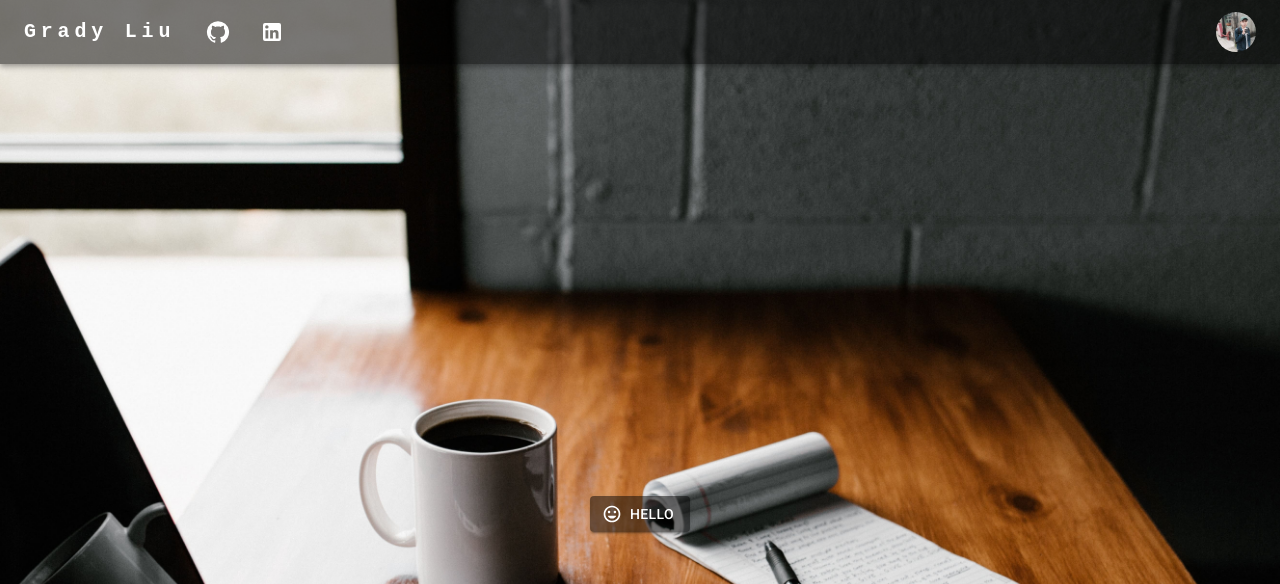
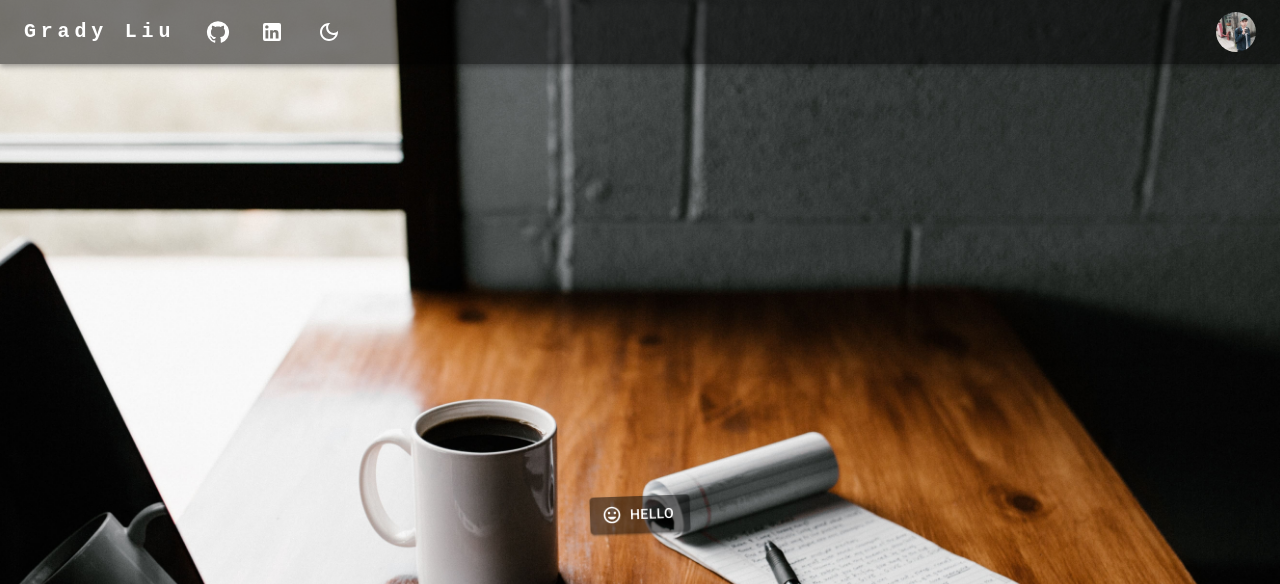
Before and after one commit to grady982/grady982, a React (Create React App) app: page / in a window 1280 px wide. Shown: the top 584 px of the page. Built offline with nearby package versions, Linux system fonts and the light colour scheme.

Commit message:
add theme switching feature

```diff
--- a/src/App/AboutMe/AboutMe.css
+++ b/src/App/AboutMe/AboutMe.css
@@ -6,6 +6,16 @@
   border-radius: 7px;
   overflow-y: auto;
   color: white;
+}
+
+.about-me-dark {
+  background: rgba(0, 0, 0, 0.3);
+  color: white;
+}
+
+.about-me-light {
+  background: rgba(255, 255, 255, 0.5);
+  color: black;
 }
 
 .about-me-block {
--- a/src/App/AboutMe/AboutMe.tsx
+++ b/src/App/AboutMe/AboutMe.tsx
@@ -7,6 +7,7 @@ import Grid from "@mui/material/Grid";
 import Stack from "@mui/material/Stack";
 import IconButton from "@mui/material/IconButton";
 import CloseIcon from "@mui/icons-material/Close";
+import { ThemeMode } from "../../common/enum";
 import "./AboutMe.css";
 
 function Title(props: any) {
@@ -37,6 +38,10 @@ function Content(props: any) {
 }
 
 function AboutMe(props: any) {
+  const { theme } = props;
+
+  console.log(`fucking theme: ${props.theme}`);
+
   const techStack = [
     { title: "Front-End", skills: ["Angular", "React"] },
     { title: "Back-End", skills: ["NodeJs", "Express", "Koa"] },
@@ -55,7 +60,13 @@ function AboutMe(props: any) {
 
   return (
     <Grow in={isShow} style={{ transformOrigin: "80 0 0" }}>
-      <section className="about-me">
+      <section
+        className={
+          theme === ThemeMode.Dark
+            ? "about-me about-me-dark"
+            : "about-me about-me-light"
+        }
+      >
         <Stack direction="row" justifyContent="flex-end" alignItems="center">
           <IconButton color="cswhite" onClick={onCloseBtnClick}>
             <CloseIcon />
@@ -80,7 +91,7 @@ function AboutMe(props: any) {
               href="https://www.udemy.com/certificate/UC-5be14435-4e74-468c-820a-77905dffac2a/?utm_source=sendgrid.com&utm_medium=email&utm_campaign=email"
               underline="hover"
               sx={{
-                color: "white",
+                color: theme === ThemeMode.Dark ? "white" : "black",
               }}
             >
               Docker Mastery: with Kubernetes +Swarm from a Docker Captain
@@ -96,6 +107,15 @@ function AboutMe(props: any) {
                     {data.skills.map((skill) => {
                       return (
                         <Chip label={skill} color="neutral" size="small" />
+                        // <Chip
+                        //   label={skill}
+                        //   className={
+                        //     theme === ThemeMode.Dark
+                        //       ? "about-me about-me-dark"
+                        //       : "about-me about-me-light"
+                        //   }
+                        //   size="small"
+                        // />
                       );
                     })}
                   </Stack>
--- a/src/App/App.css
+++ b/src/App/App.css
@@ -10,11 +10,25 @@
   min-height: 100vh;
 }
 
-@keyframes App-logo-spin {
-  from {
+.hello-shaking {
+  animation: shaking 0.3s infinite;
+  /* animation-iteration-count: 10; */
+}
+
+@keyframes shaking {
+  0% {
     transform: rotate(0deg);
   }
-  to {
-    transform: rotate(360deg);
+  25% {
+    transform: rotate(2deg);
+  }
+  50% {
+    transform: rotate(0eg);
+  }
+  75% {
+    transform: rotate(-2deg);
+  }
+  100% {
+    transform: rotate(0deg);
   }
 }
--- a/src/App/App.tsx
+++ b/src/App/App.tsx
@@ -1,19 +1,30 @@
-import React from "react";
+import React, { useState } from "react";
 import "./App.css";
-import ResponsiveAppBar from "../Component/ResponsiveAppBar/ResponsiveAppBar";
+import ResponsiveAppBar from "../components/ResponsiveAppBar/ResponsiveAppBar";
 import AppContent from "./AppContent/AppContent";
 import { ThemeProvider } from "@mui/material/styles";
-import { theme } from "../theme/customTheme";
+import { darkTheme, lightTheme } from "../theme/customTheme";
+import NoSsr from "@mui/material/NoSsr";
+import { ThemeMode } from "../common/enum";
 
 function App() {
+  const [currentTheme, setCurrentTeme] = useState(ThemeMode.Dark);
+
   return (
-    <ThemeProvider theme={theme}>
-      <div className="App App-bg">
-        <header>
-          <ResponsiveAppBar />
-        </header>
-        <AppContent />
-      </div>
+    <ThemeProvider
+      theme={currentTheme === ThemeMode.Dark ? darkTheme : lightTheme}
+    >
+      <NoSsr defer={true}>
+        <div className="App App-bg">
+          <header>
+            <ResponsiveAppBar
+              theme={currentTheme}
+              changeTheme={setCurrentTeme}
+            />
+          </header>
+          <AppContent theme={currentTheme} />
+        </div>
+      </NoSsr>
     </ThemeProvider>
   );
 }
--- a/src/App/AppContent/AppContent.tsx
+++ b/src/App/AppContent/AppContent.tsx
@@ -1,11 +1,11 @@
-import React, { useState } from "react";
+import React, { useState, useEffect } from "react";
 import Grid from "@mui/material/Grid";
 import Button from "@mui/material/Button";
 import InsertEmoticonIcon from "@mui/icons-material/InsertEmoticon";
 import AboutMe from "../AboutMe/AboutMe";
 import "./AppContent.css";
 
-function AppContent() {
+function AppContent(props: any) {
   const [flag, setFlag] = useState("hello");
 
   const helloBtnClick = () => {
@@ -16,21 +16,58 @@ function AppContent() {
     setFlag("hello");
   };
 
+  const HelloButton = () => {
+    enum AnimationPlayState {
+      Running = "running",
+      Paused = "paused",
+    }
+
+    const [isPlay, setIsPlay] = useState(AnimationPlayState.Paused);
+
+    useEffect(() => {
+      if (isPlay === AnimationPlayState.Paused) {
+        setTimeout(() => {
+          setIsPlay(AnimationPlayState.Running);
+        }, 3000);
+      } else {
+        setTimeout(() => {
+          setIsPlay(AnimationPlayState.Paused);
+        }, 3000);
+      }
+    }, [isPlay]);
+
+    return (
+      <Button
+        className="hello-shaking"
+        style={{ animationPlayState: isPlay }}
+        variant="contained"
+        startIcon={<InsertEmoticonIcon />}
+        color="neutral"
+        onClick={helloBtnClick}
+      >
+        Hello
+      </Button>
+    );
+  };
+
   const Content = (props: any) => {
     switch (props.flag) {
       case "hello":
         return (
-          <Button
-            variant="contained"
-            startIcon={<InsertEmoticonIcon />}
-            color="neutral"
-            onClick={helloBtnClick}
-          >
-            Hello
-          </Button>
+          <HelloButton />
+          // <Button
+          //   className="hello-shaking"
+          //   style={{ animationPlayState: isPlay }}
+          //   variant="contained"
+          //   startIcon={<InsertEmoticonIcon />}
+          //   color="neutral"
+          //   onClick={helloBtnClick}
+          // >
+          //   Hello
+          // </Button>
         );
       case "about me":
-        return <AboutMe onClose={setHelloFlag} />;
+        return <AboutMe theme={props.theme} onClose={setHelloFlag} />;
       case "Blog":
         return <div>Blog</div>;
       default:
@@ -46,7 +83,7 @@ function AppContent() {
       justifyContent="center"
       alignItems="center"
     >
-      <Content flag={flag} />
+      <Content flag={flag} theme={props.theme} />
     </Grid>
   );
 }
--- /dev/null
+++ b/src/common/enum.ts
@@ -0,0 +1,6 @@
+enum ThemeMode {
+  Dark = "dark",
+  Light = "light",
+}
+
+export { ThemeMode };
--- a/src/Component/ResponsiveAppBar/ResponsiveAppBar.tsx
+++ b/src/components/ResponsiveAppBar/ResponsiveAppBar.tsx
@@ -1,4 +1,4 @@
-import * as React from "react";
+import React, { useState } from "react";
 import AppBar from "@mui/material/AppBar";
 import Box from "@mui/material/Box";
 import Toolbar from "@mui/material/Toolbar";
@@ -13,16 +13,17 @@ import MenuItem from "@mui/material/MenuItem";
 import grady2 from "../../assets/images/grady2.jpg";
 import GitHubIcon from "@mui/icons-material/GitHub";
 import LinkedInIcon from "@mui/icons-material/LinkedIn";
+import LightModeOutlinedIcon from "@mui/icons-material/LightModeOutlined";
+import DarkModeOutlinedIcon from "@mui/icons-material/DarkModeOutlined";
+import { ThemeMode } from "../../common/enum";
 
 const settings = ["yo What's up"];
 
-const ResponsiveAppBar = () => {
-  const [anchorElNav, setAnchorElNav] = React.useState<null | HTMLElement>(
-    null
-  );
-  const [anchorElUser, setAnchorElUser] = React.useState<null | HTMLElement>(
-    null
-  );
+const ResponsiveAppBar = (props: any) => {
+  const { theme, changeTheme } = props;
+  const [anchorElNav, setAnchorElNav] = useState<null | HTMLElement>(null);
+  const [anchorElUser, setAnchorElUser] = useState<null | HTMLElement>(null);
+  // const [currentTheme, setCurrentTeme] = useState(ThemeMode.Dark);
 
   const handleOpenNavMenu = (event: React.MouseEvent<HTMLElement>) => {
     setAnchorElNav(event.currentTarget);
@@ -37,6 +38,10 @@ const ResponsiveAppBar = () => {
 
   const handleCloseUserMenu = () => {
     setAnchorElUser(null);
+  };
+
+  const onThemeBtnClick = () => {
+    changeTheme(theme === ThemeMode.Dark ? ThemeMode.Light : ThemeMode.Dark);
   };
 
   return (
@@ -60,6 +65,7 @@ const ResponsiveAppBar = () => {
             Grady Liu
           </Typography>
 
+          {/* hamburger */}
           <Box sx={{ flexGrow: 1, display: { xs: "flex", md: "none" } }}>
             <IconButton
               size="large"
@@ -156,8 +162,16 @@ const ResponsiveAppBar = () => {
                 <LinkedInIcon />
               </IconButton>
             </MenuItem>
+            <MenuItem key="Theme" sx={{ p: "6px 10px" }}>
+              <IconButton color="inherit" onClick={onThemeBtnClick}>
+                {theme === ThemeMode.Dark ? (
+                  <DarkModeOutlinedIcon />
+                ) : (
+                  <LightModeOutlinedIcon />
+                )}
+              </IconButton>
+            </MenuItem>
           </Box>
-
           <Box sx={{ flexGrow: 0 }}>
             <Tooltip title="Open settings">
               <IconButton onClick={handleOpenUserMenu} sx={{ p: 0 }}>
--- a/src/theme/customTheme.tsx
+++ b/src/theme/customTheme.tsx
@@ -37,7 +37,7 @@ declare module "@mui/material/IconButton" {
   }
 }
 
-const theme = createTheme({
+const darkTheme = createTheme({
   palette: {
     neutral: {
       main: "rgba(0, 0, 0, 0.5)",
@@ -50,4 +50,17 @@ const theme = createTheme({
   },
 });
 
-export { theme };
+const lightTheme = createTheme({
+  palette: {
+    neutral: {
+      main: "rgba(255, 255, 255, 0.5)",
+      contrastText: "#000000",
+    },
+    cswhite: {
+      main: "rgba(0, 0, 0, 0.8)",
+      contrastText: "#fff",
+    },
+  },
+});
+
+export { darkTheme, lightTheme };
```
